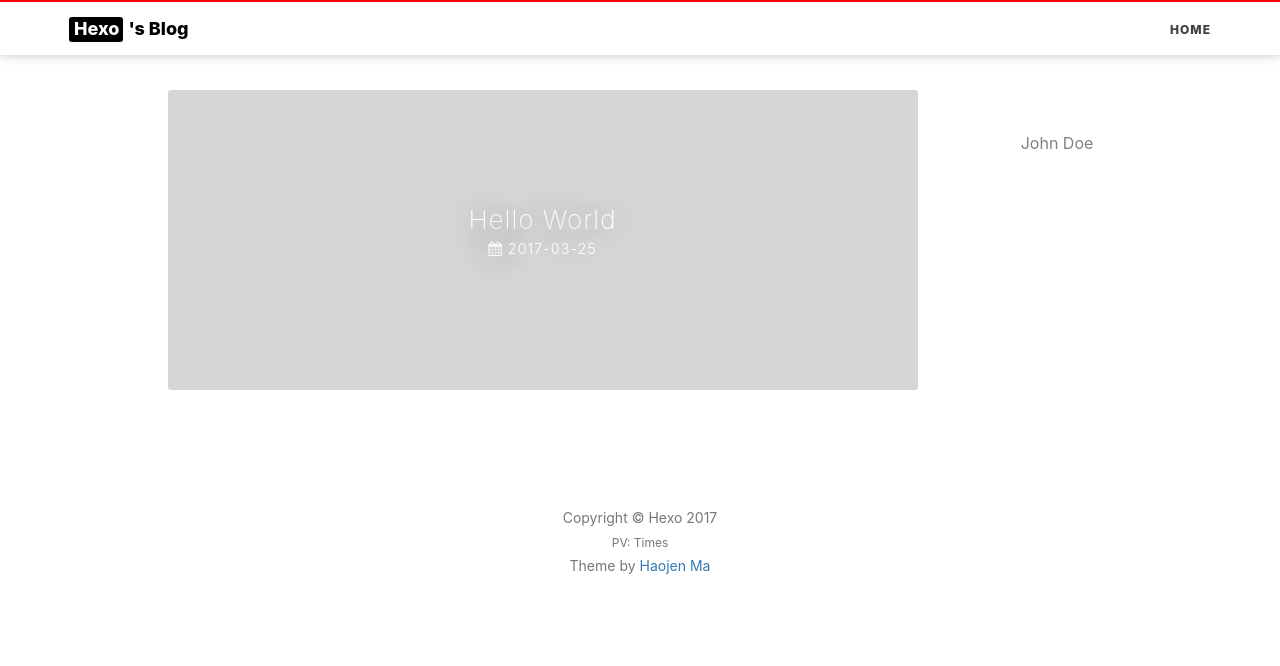
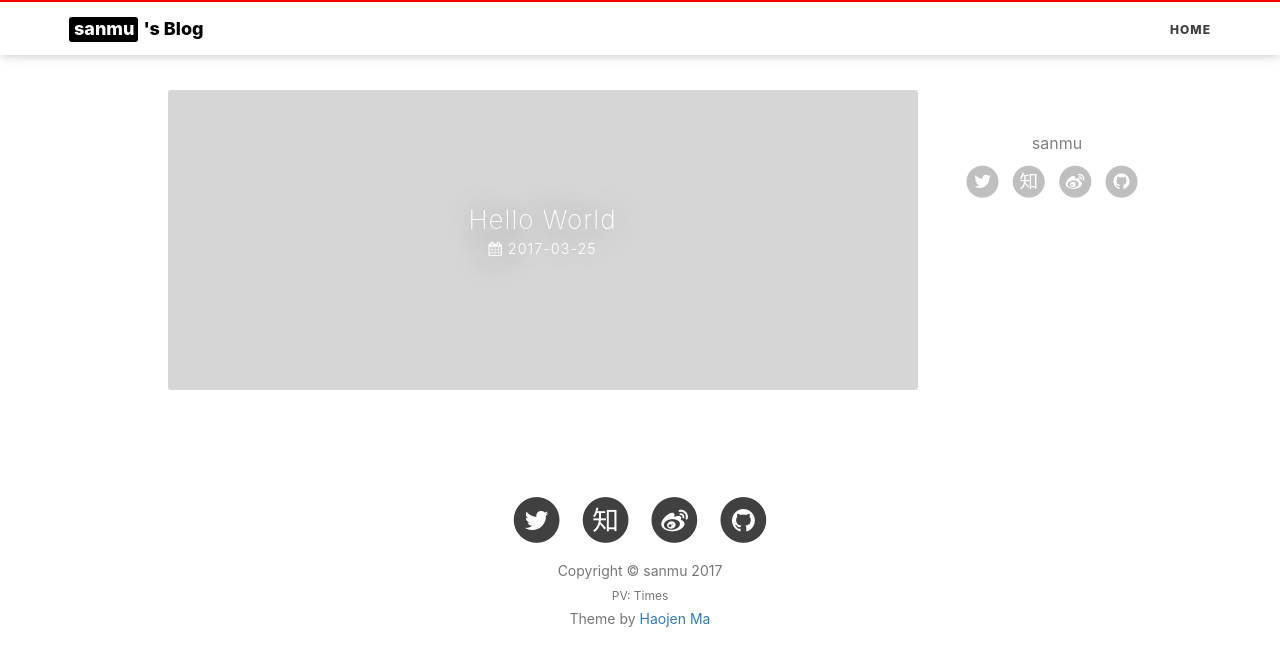
Before and after one commit to sanmumuzi/sanmumuzi.github.io, a plain HTML site: page index.html in a window 1280 px wide. Drawn offline with nearby package versions, Linux system fonts and the light colour scheme; some packages are replaced by stand-ins of ours; a script that the page names is missing.

Commit message:
Site updated: 2017-03-25 21:36:25

```diff
--- a/index.html
+++ b/index.html
@@ -6,19 +6,19 @@
     <meta charset="utf-8">
     <meta http-equiv="X-UA-Compatible" content="IE=edge">
     <meta name="viewport" content="width=device-width, initial-scale=1">
-    <meta name="description" content="null">
+    <meta name="description" content="三木在 Github 上的个人博客">
     <meta name="keyword" content="undefined">
     <meta name="theme-color" content="#600090">
     <meta name="msapplication-navbutton-color" content="#600090">
     <meta name="apple-mobile-web-app-capable" content="yes">
     <meta name="apple-mobile-web-app-status-bar-style" content="#600090">
     <link rel="shortcut icon" href="https://cdn4.iconfinder.com/data/icons/ionicons/512/icon-person-128.png">
-    <link rel="alternate" type="application/atom+xml" title="Hexo" href="/atom.xml">
+    <link rel="alternate" type="application/atom+xml" title="sanmu" href="/atom.xml">
     <link rel="stylesheet" href="//cdnjs.cloudflare.com/ajax/libs/animate.css/3.5.2/animate.min.css">
     <link rel="stylesheet" href="//cdn.bootcss.com/font-awesome/4.6.3/css/font-awesome.css">
     <title>
 
-        undefined
+        sanmu&#39;s blog
 
     </title>
 
@@ -37,7 +37,7 @@
 <style>
 
     header.intro-header {
-        background-image: url('undefined')
+        background-image: url('p1.music.126.net/Yu0y-gqBJqXBvLCNvf7HcA==/3444769938973195.jpg')
     }
 </style>
 <!-- hack iOS CSS :active style -->
@@ -56,7 +56,7 @@
             </button>
             <a class="navbar-brand animated pulse" href="/">
                 <span class="brand-logo">
-                    Hexo
+                    sanmu
                 </span>
                 's Blog
             </a>
@@ -246,7 +246,7 @@
                     <div class="about-me">
                         <!--移动端头部显示-->
                         <img src="undefined"/>
-                        <h5><a href="/about/">John Doe</a></h5>
+                        <h5><a href="/about/">sanmu</a></h5>
                         <p>undefined</p>
                     </div>
                 </div>
@@ -310,19 +310,55 @@
                 <div class="short-about">
                     <!--侧边栏头像-->
 
-                    <h5><a href="/about/">John Doe</a></h5>
+                    <h5><a href="/about/">sanmu</a></h5>
 
                     <hr>
                     <!-- SNS Link 社交 -->
                     <ul class="list-inline">
 
 
+                        <li>
+                            <a target="_blank" href="https://twitter.com/ehazon">
+                                        <span class="fa-stack fa-lg">
+                                            <i class="fa fa-circle fa-stack-2x"></i>
+                                            <i class="fa fa-twitter fa-stack-1x fa-inverse"></i>
+                                        </span>
+                            </a>
+                        </li>
+
+
+                        <li>
+                            <a target="_blank" href="https://www.zhihu.com/people/megahertz">
+                                        <span class="fa-stack fa-lg">
+                                            <i class="fa fa-circle fa-stack-2x"></i>
+                                            <i class="fa  fa-stack-1x fa-inverse">知</i>
+                                        </span>
+                            </a>
+                        </li>
+
+
+
+                        <li>
+                            <a target="_blank" href="http://weibo.com/haojen">
+                                        <span class="fa-stack fa-lg">
+                                            <i class="fa fa-circle fa-stack-2x"></i>
+                                            <i class="fa fa-weibo fa-stack-1x fa-inverse"></i>
+                                        </span>
+                            </a>
+                        </li>
 
 
 
 
 
-
+                        <li>
+                            <a target="_blank" href="https://github.com/haojen">
+                                        <span class="fa-stack fa-lg">
+                                            <i class="fa fa-circle fa-stack-2x"></i>
+                                            <i class="fa fa-github fa-stack-1x fa-inverse"></i>
+                                        </span>
+                            </a>
+                        </li>
 
 
 
@@ -349,19 +385,55 @@
                 <ul class="list-inline text-center">
 
 
+                    <li>
+                        <a target="_blank" href="https://twitter.com/ehazon">
+                            <span class="fa-stack fa-lg">
+                                <i class="fa fa-circle fa-stack-2x"></i>
+                                <i class="fa fa-twitter fa-stack-1x fa-inverse"></i>
+                            </span>
+                        </a>
+                    </li>
+
+
+                    <li>
+                        <a target="_blank" href="https://www.zhihu.com/people/megahertz">
+                            <span class="fa-stack fa-lg">
+                                <i class="fa fa-circle fa-stack-2x"></i>
+                                <i class="fa  fa-stack-1x fa-inverse">知</i>
+                            </span>
+                        </a>
+                    </li>
+
+
+
+                    <li>
+                        <a target="_blank" href="http://weibo.com/haojen">
+                            <span class="fa-stack fa-lg">
+                                <i class="fa fa-circle fa-stack-2x"></i>
+                                <i class="fa fa-weibo fa-stack-1x fa-inverse"></i>
+                            </span>
+                        </a>
+                    </li>
 
 
 
 
 
-
+                    <li>
+                        <a target="_blank"  href="https://github.com/haojen">
+                            <span class="fa-stack fa-lg">
+                                <i class="fa fa-circle fa-stack-2x"></i>
+                                <i class="fa fa-github fa-stack-1x fa-inverse"></i>
+                            </span>
+                        </a>
+                    </li>
 
 
 
 
                 </ul>
                 <p class="copyright text-muted">
-                    Copyright &copy; Hexo 2017
+                    Copyright &copy; sanmu 2017
                     <br>
                     <span id="busuanzi_container_site_pv" style="font-size: 12px;">PV: <span id="busuanzi_value_site_pv"></span> Times</span>
                     <br>
```
Also changed, not shown: 2017/03/25/hello-world/index.html (+44 -8 lines).
